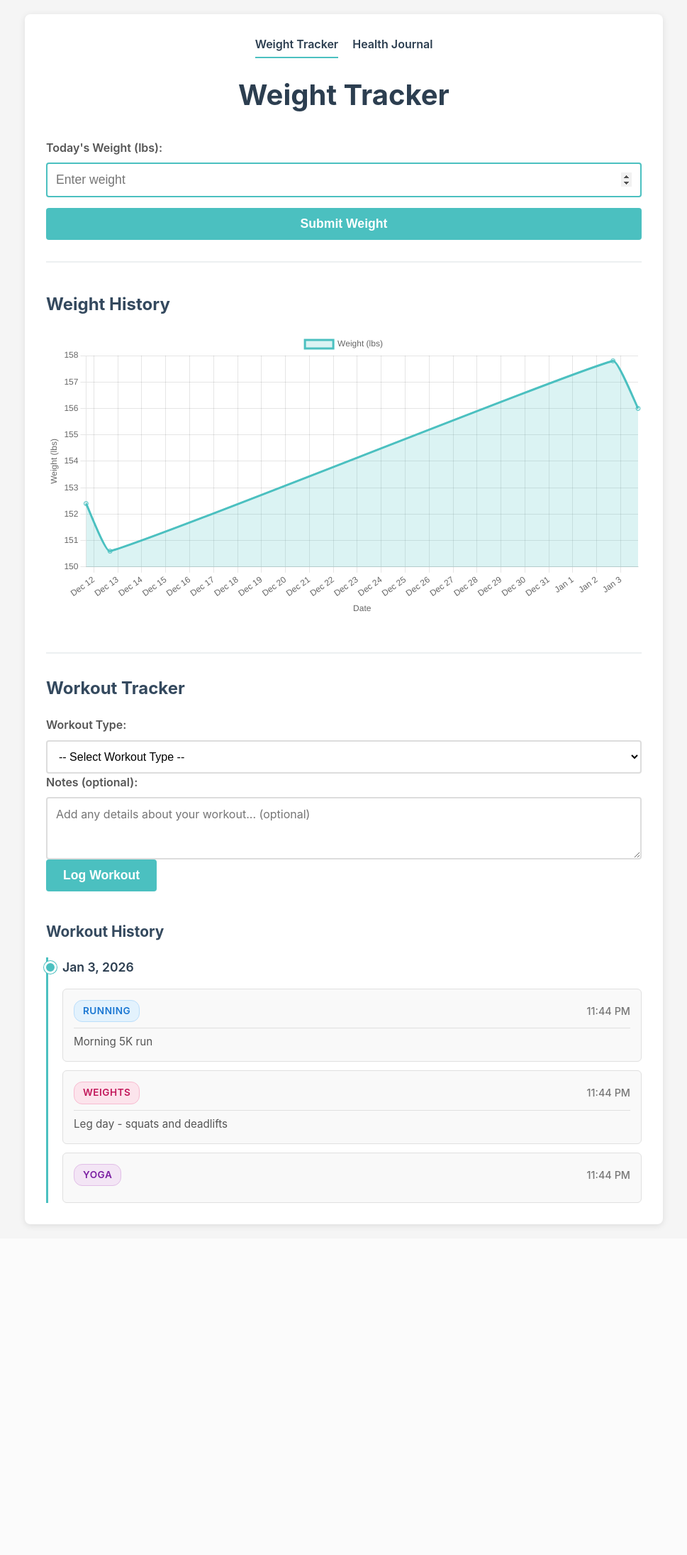
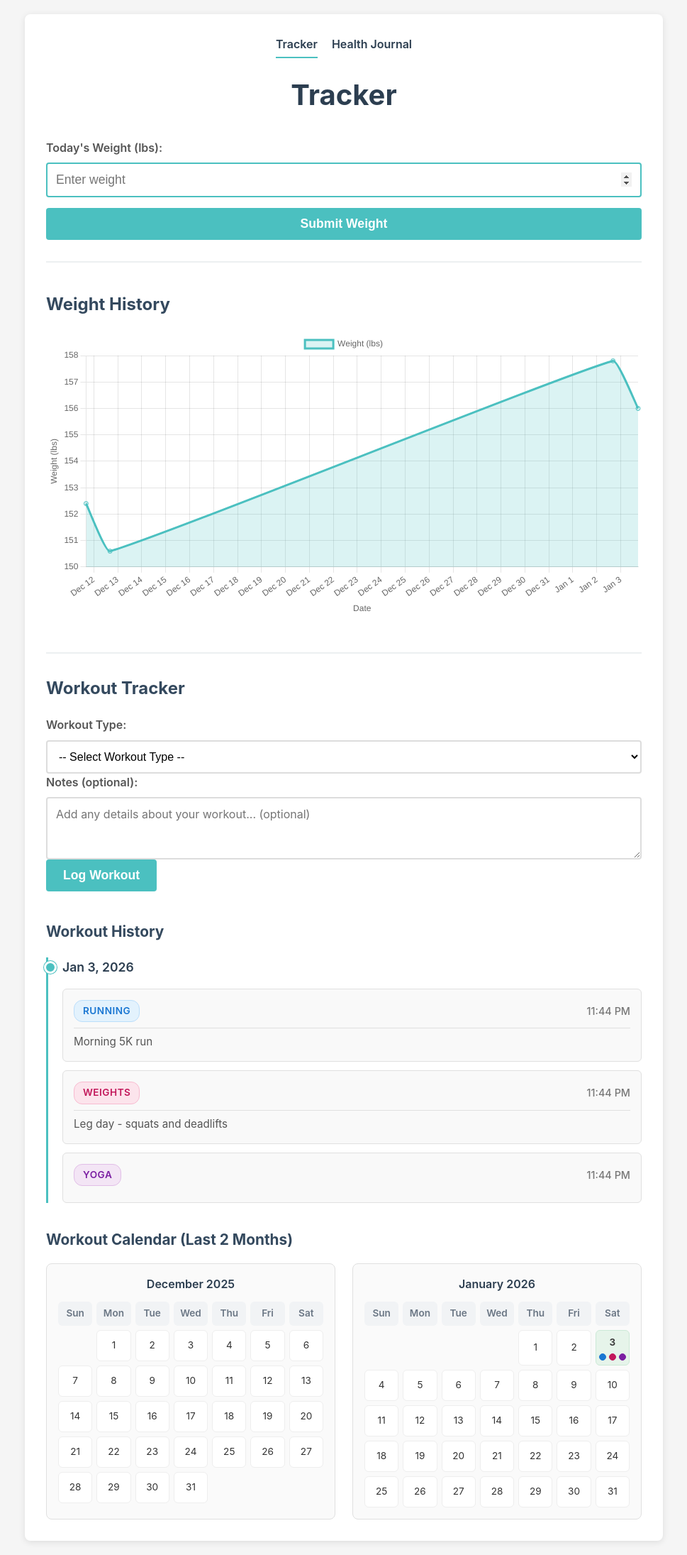
Before and after one commit to estrada1/health_dash, a Flask app: page / in a window 1280 px wide. Shown: the whole page at 71% size, without its empty margins (155-1124 px from the left). Before the commit the page ends 1730 px from the top, so only its background shows below. Run offline with Flask 3, Linux system fonts and the light colour scheme.

Commit message:
Add calendar workout visualization

```diff
--- a/static/css/style.css
+++ b/static/css/style.css
@@ -410,6 +410,118 @@ label {
     gap: 25px;
 }
 
+.workout-calendar-container {
+    margin-top: 35px;
+}
+
+.workout-calendar-container h3 {
+    color: #34495e;
+    margin-bottom: 16px;
+    font-size: 1.3rem;
+}
+
+#workout-calendar {
+    display: grid;
+    grid-template-columns: repeat(2, minmax(0, 1fr));
+    gap: 24px;
+}
+
+.calendar-month {
+    border: 1px solid #e0e0e0;
+    border-radius: 8px;
+    padding: 16px;
+    background-color: #fafafa;
+}
+
+.calendar-title {
+    font-weight: 600;
+    color: #2c3e50;
+    margin-bottom: 12px;
+    text-align: center;
+}
+
+.calendar-grid {
+    display: grid;
+    grid-template-columns: repeat(7, minmax(0, 1fr));
+    gap: 6px;
+}
+
+.calendar-day,
+.calendar-header {
+    text-align: center;
+    font-size: 0.85rem;
+    padding: 6px 0;
+    border-radius: 6px;
+}
+
+.calendar-header {
+    font-weight: 600;
+    color: #6b7785;
+    background-color: #f1f3f5;
+}
+
+.calendar-day {
+    background-color: #ffffff;
+    border: 1px solid #eeeeee;
+    color: #333;
+    display: flex;
+    flex-direction: column;
+    align-items: center;
+    justify-content: center;
+    min-height: 44px;
+    gap: 4px;
+}
+
+.calendar-day.empty {
+    background-color: transparent;
+    border-color: transparent;
+}
+
+.calendar-day.has-workout {
+    background-color: #e6f4ea;
+    border-color: #cce9d7;
+    font-weight: 600;
+}
+
+.calendar-day-number {
+    font-size: 0.85rem;
+}
+
+.calendar-swatches {
+    display: flex;
+    gap: 4px;
+    flex-wrap: wrap;
+    justify-content: center;
+}
+
+.calendar-swatch {
+    width: 10px;
+    height: 10px;
+    border-radius: 999px;
+    display: inline-block;
+    border: 1px solid transparent;
+}
+
+.calendar-swatch.workout-badge-running {
+    background-color: #1976d2;
+    border-color: #1976d2;
+}
+
+.calendar-swatch.workout-badge-weights {
+    background-color: #c2185b;
+    border-color: #c2185b;
+}
+
+.calendar-swatch.workout-badge-swim {
+    background-color: #00796b;
+    border-color: #00796b;
+}
+
+.calendar-swatch.workout-badge-yoga {
+    background-color: #7b1fa2;
+    border-color: #7b1fa2;
+}
+
 .timeline-date-group {
     border-left: 3px solid #4bc0c0;
     padding-left: 20px;
@@ -536,4 +648,8 @@ label {
     .timeline-date-group {
         padding-left: 15px;
     }
+
+    #workout-calendar {
+        grid-template-columns: 1fr;
+    }
 }
--- a/static/js/app.js
+++ b/static/js/app.js
@@ -302,7 +302,7 @@ function groupWorkoutsByDate(workouts) {
     const grouped = {};
     workouts.forEach(workout => {
         const date = new Date(workout.timestamp);
-        const dateKey = date.toISOString().split('T')[0];
+        const dateKey = formatDateKey(date);
         if (!dateKey)
             return;
         if (!grouped[dateKey]) {
@@ -333,6 +333,9 @@ function escapeHtml(text) {
     const div = document.createElement('div');
     div.textContent = text;
     return div.innerHTML;
+}
+function formatDateKey(date) {
+    return date.toISOString().split('T')[0] ?? '';
 }
 function renderWorkoutTimeline(workouts) {
     const timelineEl = getElement('workout-timeline');
@@ -369,9 +372,77 @@ function renderWorkoutTimeline(workouts) {
     }).join('');
     timelineEl.innerHTML = html;
 }
+function renderWorkoutCalendar(workouts) {
+    const calendarEl = getElement('workout-calendar');
+    const workoutDays = new Map();
+    workouts.forEach(workout => {
+        const dateKey = formatDateKey(new Date(workout.timestamp));
+        if (dateKey) {
+            if (!workoutDays.has(dateKey)) {
+                workoutDays.set(dateKey, new Set());
+            }
+            workoutDays.get(dateKey).add(workout.workout_type);
+        }
+    });
+    const now = new Date();
+    const currentYear = now.getFullYear();
+    const currentMonth = now.getMonth();
+    const previousMonthDate = new Date(currentYear, currentMonth - 1, 1);
+    const months = [
+        { year: previousMonthDate.getFullYear(), month: previousMonthDate.getMonth() },
+        { year: currentYear, month: currentMonth }
+    ];
+    const weekdayLabels = ['Sun', 'Mon', 'Tue', 'Wed', 'Thu', 'Fri', 'Sat'];
+    const monthHtml = months.map(({ year, month }) => {
+        const monthStart = new Date(year, month, 1);
+        const monthEnd = new Date(year, month + 1, 0);
+        const daysInMonth = monthEnd.getDate();
+        const startDay = monthStart.getDay();
+        const title = monthStart.toLocaleDateString('en-US', {
+            month: 'long',
+            year: 'numeric'
+        });
+        const cells = [];
+        weekdayLabels.forEach(label => {
+            cells.push(`<div class="calendar-header">${label}</div>`);
+        });
+        for (let i = 0; i < startDay; i += 1) {
+            cells.push('<div class="calendar-day empty"></div>');
+        }
+        for (let day = 1; day <= daysInMonth; day += 1) {
+            const dateKey = formatDateKey(new Date(year, month, day));
+            const typesForDay = workoutDays.get(dateKey);
+            const hasWorkout = Boolean(typesForDay && typesForDay.size > 0);
+            const dayClass = hasWorkout ? 'calendar-day has-workout' : 'calendar-day';
+            const titleAttr = hasWorkout ? ' title="Workout logged"' : '';
+            const swatches = typesForDay
+                ? Array.from(typesForDay).map(type => {
+                    const badgeClass = getWorkoutBadgeClass(type);
+                    return `<span class="calendar-swatch ${badgeClass}"></span>`;
+                }).join('')
+                : '';
+            cells.push(`
+        <div class="${dayClass}"${titleAttr}>
+          <span class="calendar-day-number">${day}</span>
+          ${swatches ? `<span class="calendar-swatches">${swatches}</span>` : ''}
+        </div>
+      `);
+        }
+        return `
+      <div class="calendar-month">
+        <div class="calendar-title">${title}</div>
+        <div class="calendar-grid">
+          ${cells.join('')}
+        </div>
+      </div>
+    `;
+    }).join('');
+    calendarEl.innerHTML = monthHtml;
+}
 async function updateWorkoutTimeline() {
     const workouts = await fetchWorkouts();
     renderWorkoutTimeline(workouts);
+    renderWorkoutCalendar(workouts);
 }
 async function handleWorkoutSubmit(event) {
     event.preventDefault();
--- a/templates/index.html
+++ b/templates/index.html
@@ -11,10 +11,10 @@
 <body>
     <div class="container">
         <nav class="page-nav">
-            <a href="/" class="active">Weight Tracker</a>
+            <a href="/" class="active">Tracker</a>
             <a href="/journal">Health Journal</a>
         </nav>
-        <h1>Weight Tracker</h1>
+        <h1>Tracker</h1>
 
         <div class="form-section">
             <form id="weight-form">
@@ -77,6 +77,11 @@
                 <h3>Workout History</h3>
                 <div id="workout-timeline"></div>
             </div>
+
+            <div class="workout-calendar-container">
+                <h3>Workout Calendar (Last 2 Months)</h3>
+                <div id="workout-calendar"></div>
+            </div>
         </div>
     </div>
 
```
Also changed, not shown: src/app.ts (+86 -1 lines).
